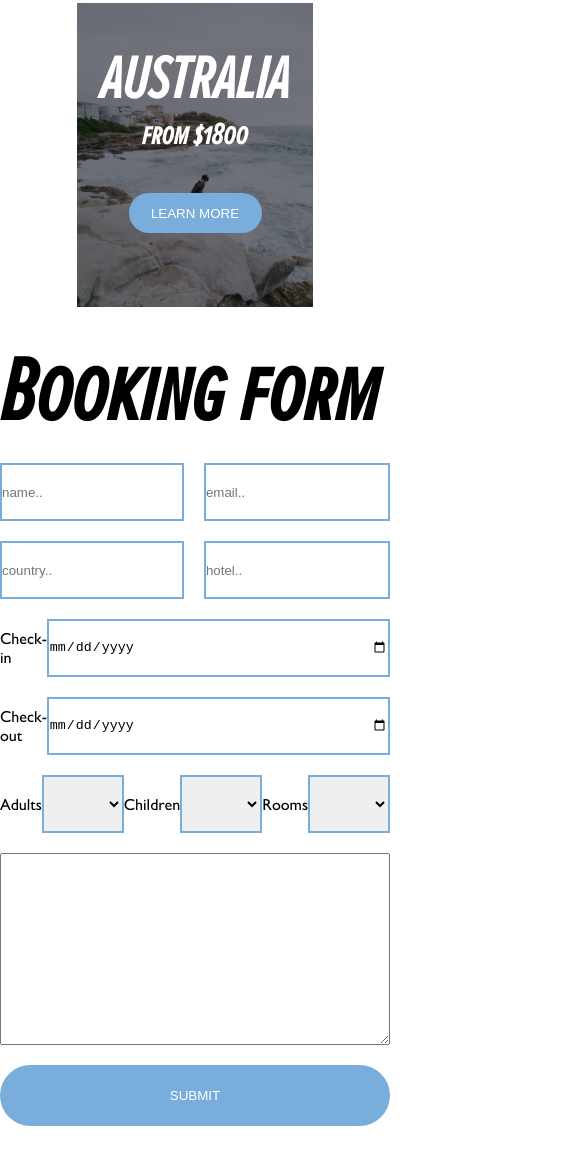
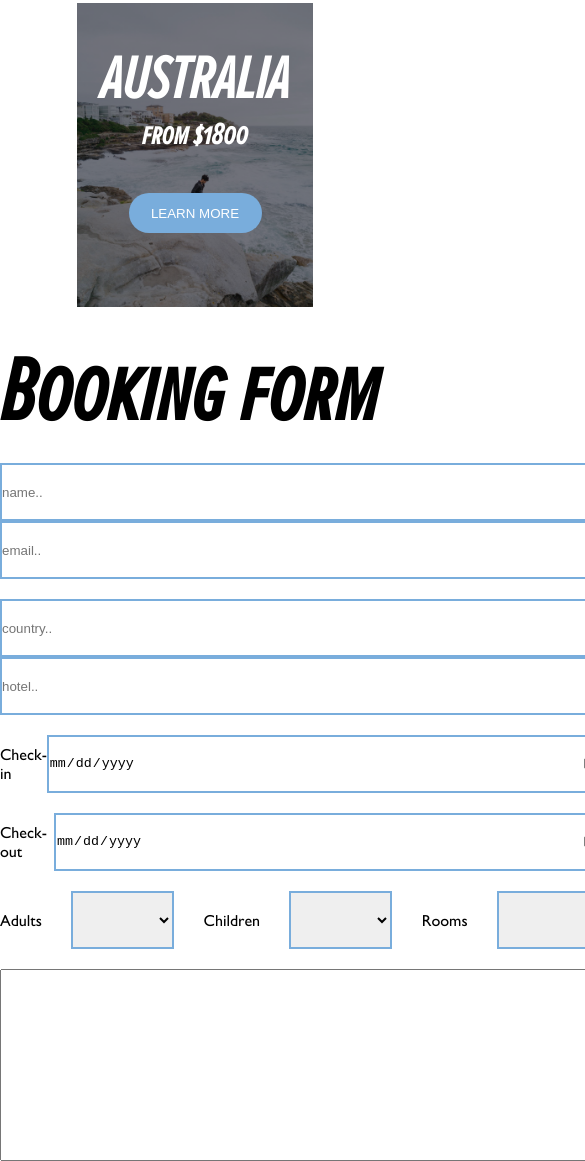
Before and after one commit to abzara20/homework-four, a plain HTML site: page index.html in a window 390 px wide. Shown: the part 1115-2276 px from the top of the page, 585 px wide, since content can reach past the window. Drawn offline with Linux system fonts and the light colour scheme.

Commit message:
add responsiveness to booking form

```diff
--- a/index.html
+++ b/index.html
@@ -64,12 +64,12 @@
             <!-- this is the container that holds all the inputs for the booking form -->
             <div class="flex-container">
                 <form>
-                    <div class="row">
+                    <div class="row flexible">
                         <input class="item spacer shorter"type="text" placeholder="name..">
                         <input class="item longer" type="email" placeholder="email..">
                     </div>
 
-                    <div class="row">
+                    <div class="row flexible">
                         <input class="item spacer shorter" type="text" placeholder="country..">
                         <input class="item longer" type="text" placeholder="hotel..">
                     </div>
--- a/scss/form/booking-form.scss
+++ b/scss/form/booking-form.scss
@@ -1,7 +1,7 @@
 .booking-form{
     margin: 0 auto;
     max-width: 1280px;
-    height: 890px;
+    min-height: 890px;
     // background-color: cadetblue;
 
     .title{
@@ -19,7 +19,7 @@
 
         .row{
             display: flex;
-            flex-direction: row;
+            // flex-direction: row;
             justify-content: space-between;
             margin-bottom: 20px;
             font-family: Gill;
@@ -67,3 +67,20 @@
         }
     }
 }
+
+@media only screen and (max-width: 1060px) {
+    .booking-form{
+        .booking-container{
+            width: 600px;
+            .flexible{
+                flex-direction: column;
+                .longer{
+                    width: 100%;
+                }
+                .shorter{
+                    width: 100%;
+                }
+            }
+        }
+    }
+ }
```
Also changed, not shown: css/styles.css.
